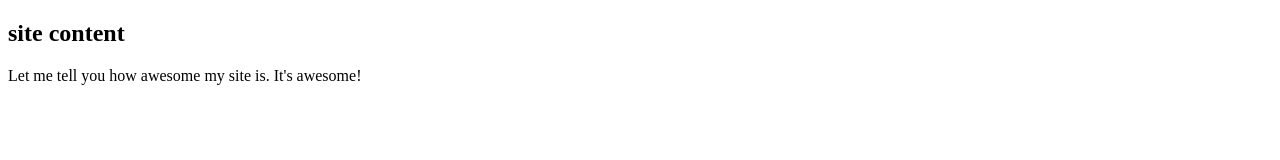
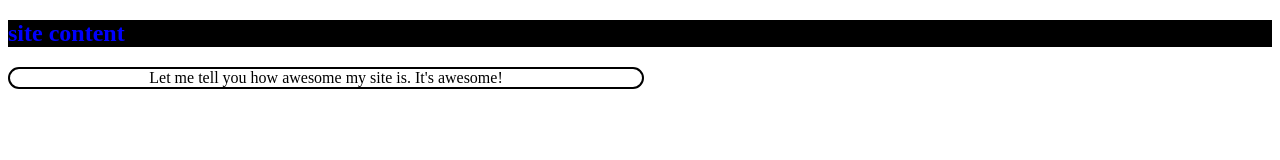
Before and after one commit to JMo911/JMo911.gethub.io, a plain HTML site: page index.html in a window 1280 px wide. Drawn offline with Linux system fonts and the light colour scheme.

Commit message:
adding css to my site

```diff
--- /dev/null
+++ b/firstgitpage.css
@@ -0,0 +1,12 @@
+h2{
+    color: blue;
+    background-color: black
+}
+
+p{
+    text-align: center;
+    border: solid 2px;
+    border-radius: 20px;
+    width: 50%
+
+}
--- a/index.html
+++ b/index.html
@@ -2,6 +2,7 @@
 <html>
     <head>
         <title>This is my Site</title>
+        <link rel="stylesheet" type="text/css" href="firstgitpage.css">
     </head>
 <body>
     <h2>site content</h2>
```
